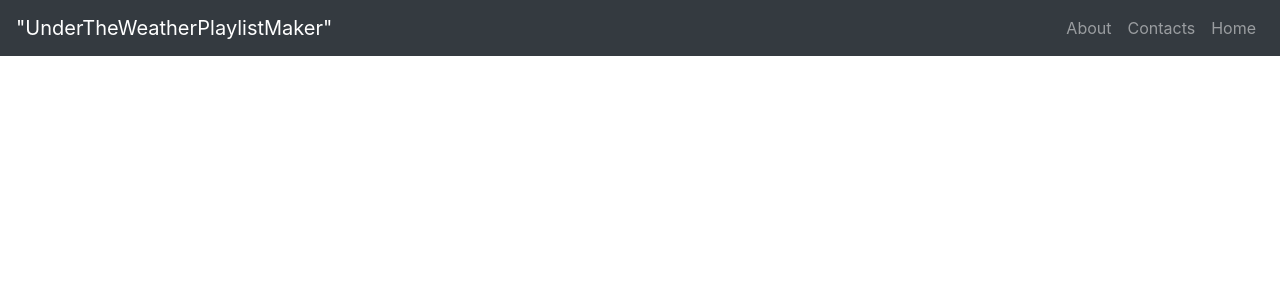
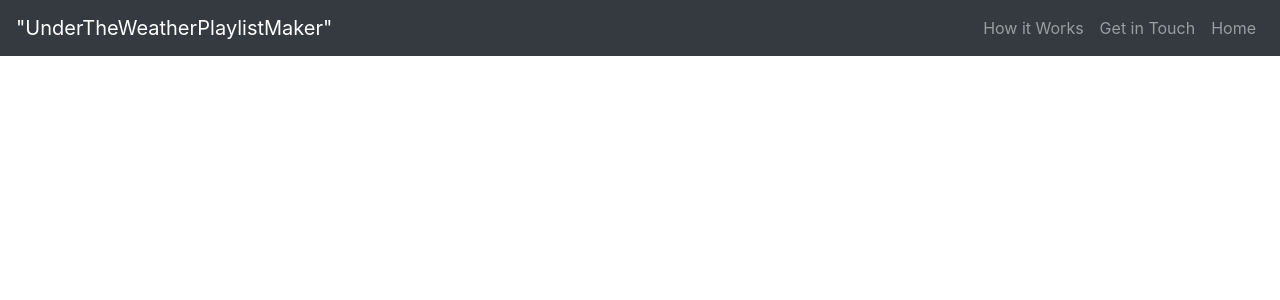
Before and after one commit to Baobear520/UnderTheWeatherPlaylistMaker, a Django app: page /about in a window 1280 px wide. Shown: the top 300 px of the page. Run offline with Django 4.2, Linux system fonts and the light colour scheme; some libraries are stand-ins or nearby versions.

Commit message:
54. base.html - Changing the nav bar names

```diff
--- a/templates/base.html
+++ b/templates/base.html
@@ -18,8 +18,8 @@
     </button>
     <div class="collapse navbar-collapse" id="navbarNav">
         <ul class="navbar-nav ml-auto">
-            <li class="nav-item"><a class="nav-link" href="{% url 'about' %}">About</a></li>
-            <li class="nav-item"><a class="nav-link" href="{% url 'contacts' %}">Contacts</a></li>
+            <li class="nav-item"><a class="nav-link" href="{% url 'about' %}">How it Works</a></li>
+            <li class="nav-item"><a class="nav-link" href="{% url 'contacts' %}">Get in Touch</a></li>
             <li class="nav-item"><a class="nav-link" href="{% url 'home' %}">Home</a></li>
         </ul>
     </div>
@@ -28,6 +28,8 @@
 <div class="container mt-4">
     {% block content %}{% endblock %}
 </div>
+
+
 
 <div class="footer">
 <footer class="bg-dark text-white text-center py-2 mt-4">
--- a/templates/create_playlist.html
+++ b/templates/create_playlist.html
@@ -1,6 +1,7 @@
 {% extends "base.html" %}
 {% load static %}
 {% block extra_css %}
+<link rel="stylesheet"href="https://cdnjs.cloudflare.com/ajax/libs/font-awesome/4.7.0/css/font-awesome.min.css">
 <link rel="stylesheet" href="{% static 'css/create_playlist.css' %}">
 {% endblock %}
 
@@ -45,6 +46,7 @@
             </div>
         {% endif %}
 
+    </div>
 
     </div>
 </div>
```
Also changed, not shown: music/static/css/styles.css (line endings or trailing spaces).
